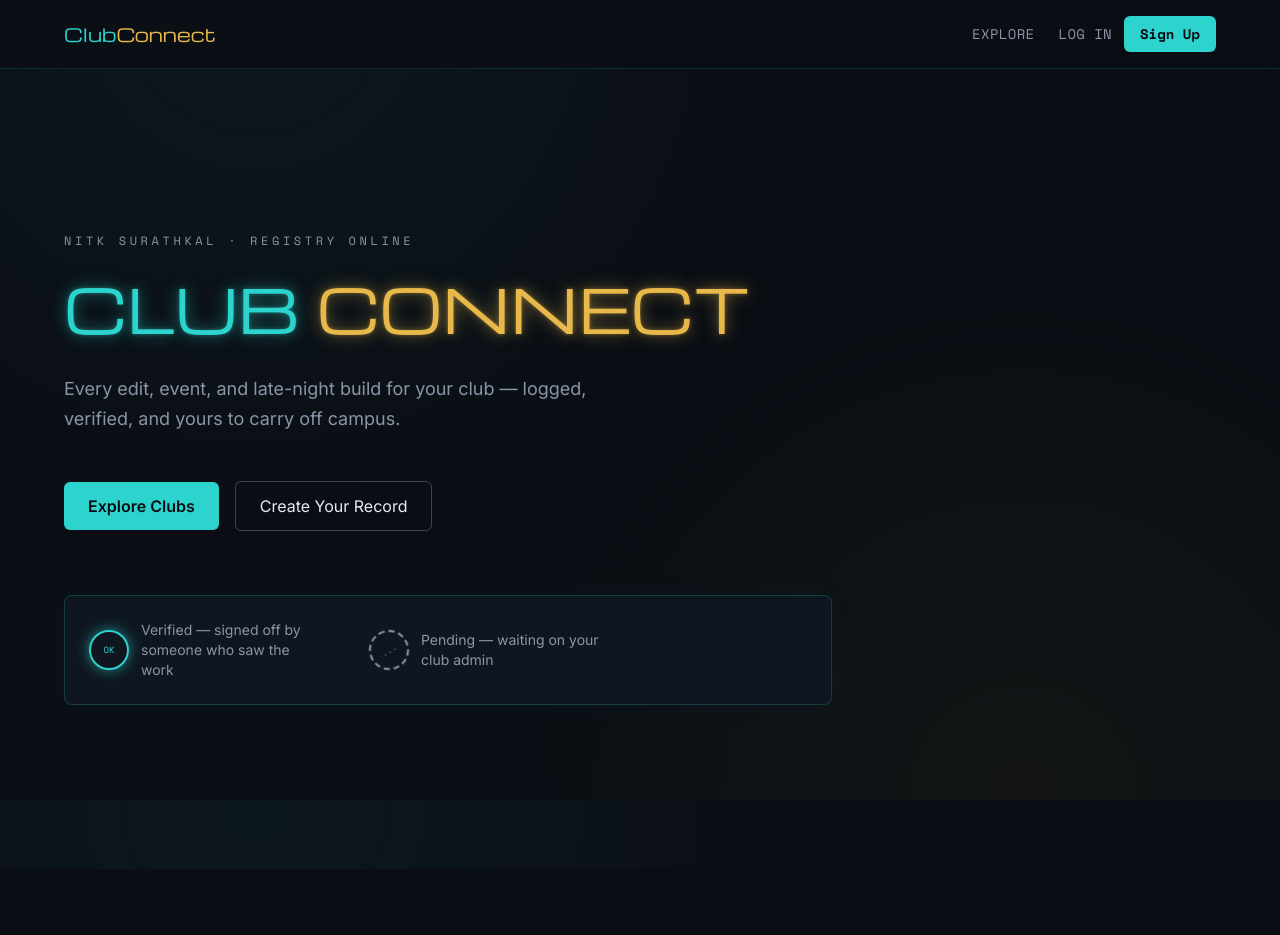
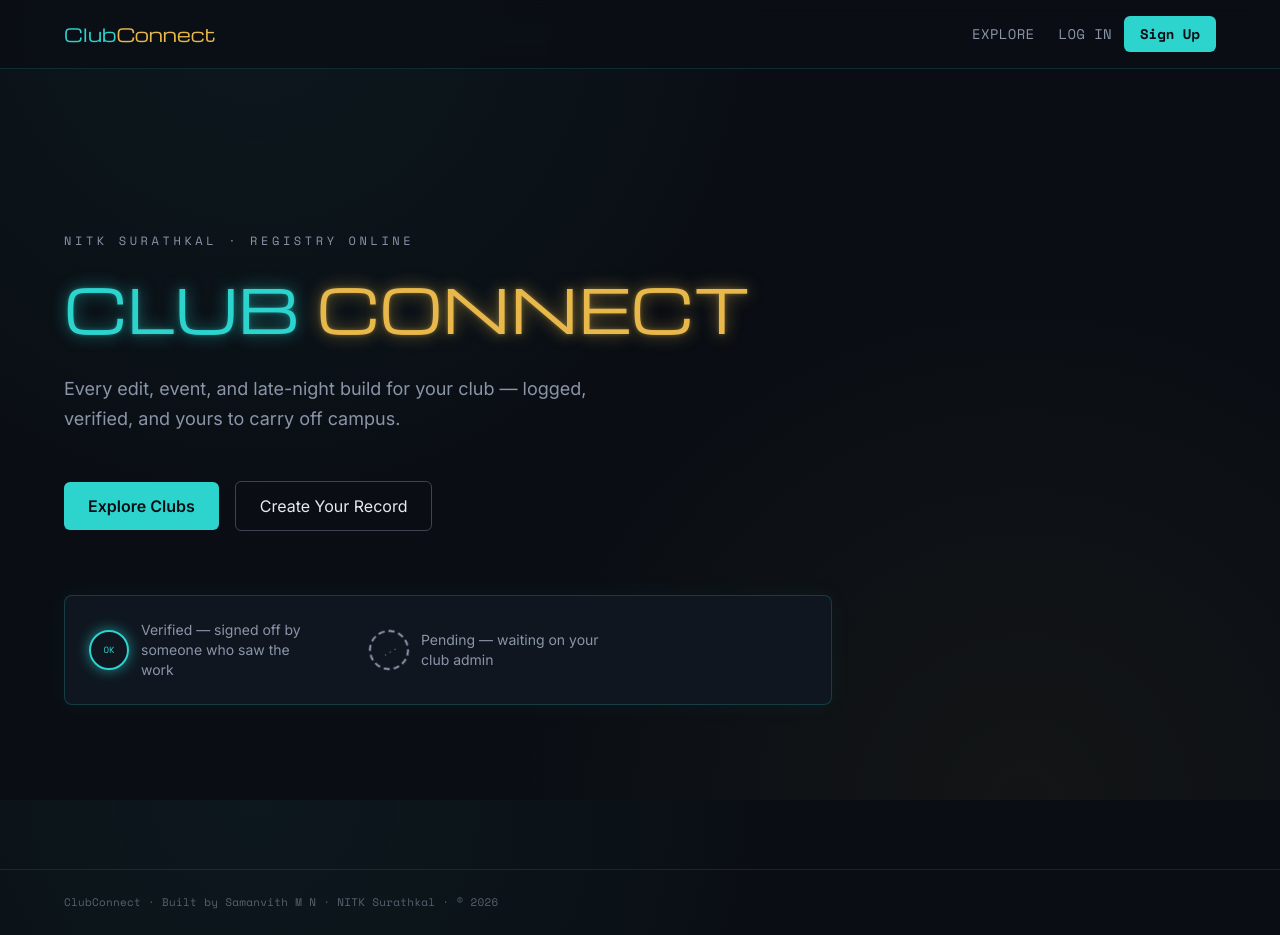
Before and after one commit to s267mn/club-connect, a Next.js app: page / in a window 1280 px wide. Before the commit the page ends 869 px from the top, so only its background shows below. Built offline with nearby package versions, Linux system fonts and the light colour scheme; no server answers.

Commit message:
Add footer credit, rename nav link to Start a Club

```diff
--- /dev/null
+++ b/app/components/Footer.tsx
@@ -0,0 +1,9 @@
+export default function Footer() {
+  return (
+    <footer className="mt-auto px-8 py-6 md:px-16 border-t border-[rgba(139,149,168,0.15)]">
+      <p className="font-mono text-[11px] tracking-wide text-[var(--steel)]/60">
+        ClubConnect &middot; Built by Samanvith M N &middot; NITK Surathkal &middot; &copy; 2026
+      </p>
+    </footer>
+  );
+}
--- a/app/layout.tsx
+++ b/app/layout.tsx
@@ -2,6 +2,7 @@
 import { Michroma, Inter, Space_Mono } from "next/font/google";
 import "./globals.css";
 import Navbar from './components/Navbar';
+import Footer from './components/Footer';
 
 const michroma = Michroma({
   variable: "--font-display",
@@ -35,6 +36,7 @@
       <body className="min-h-full flex flex-col">
         <Navbar />
         {children}
+        <Footer />
       </body>
     </html>
   );
```
